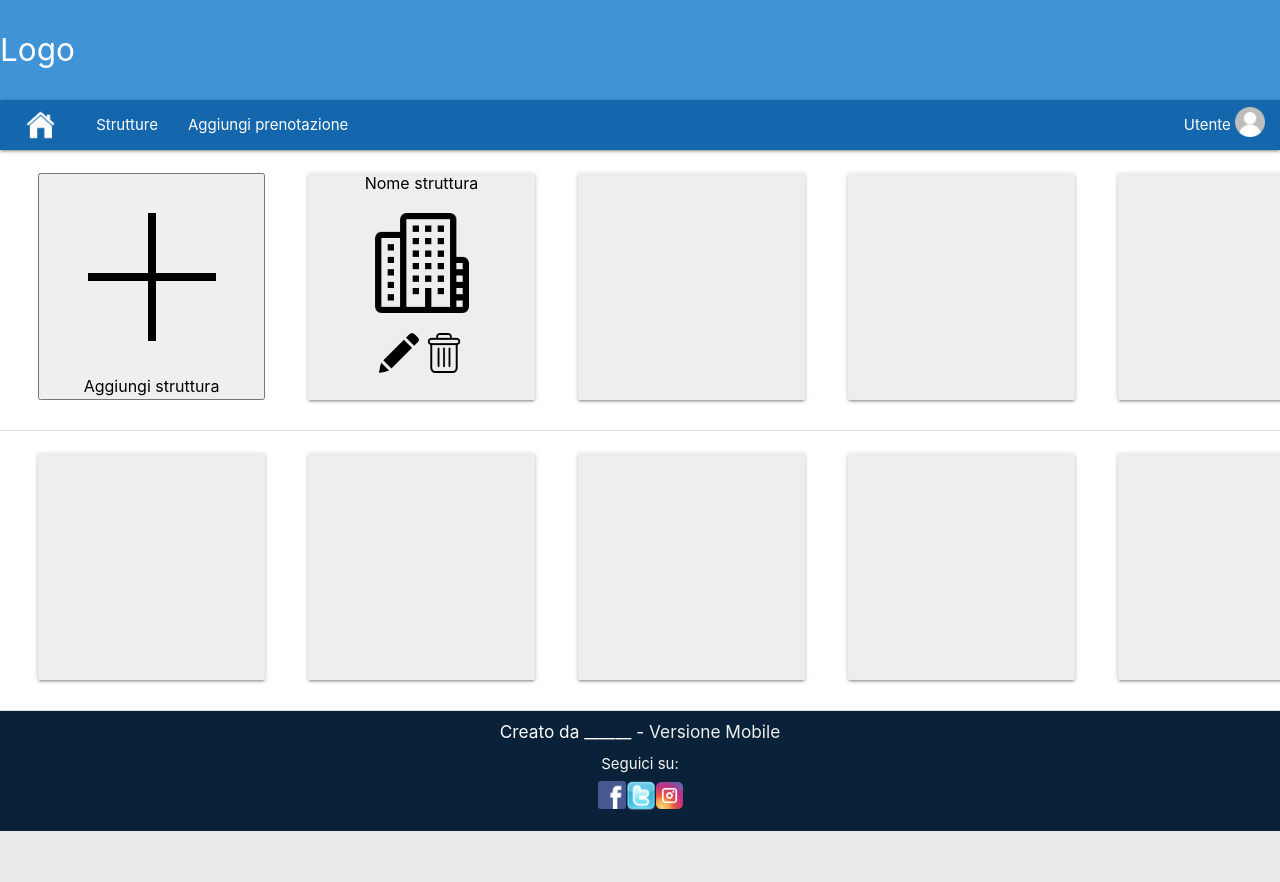
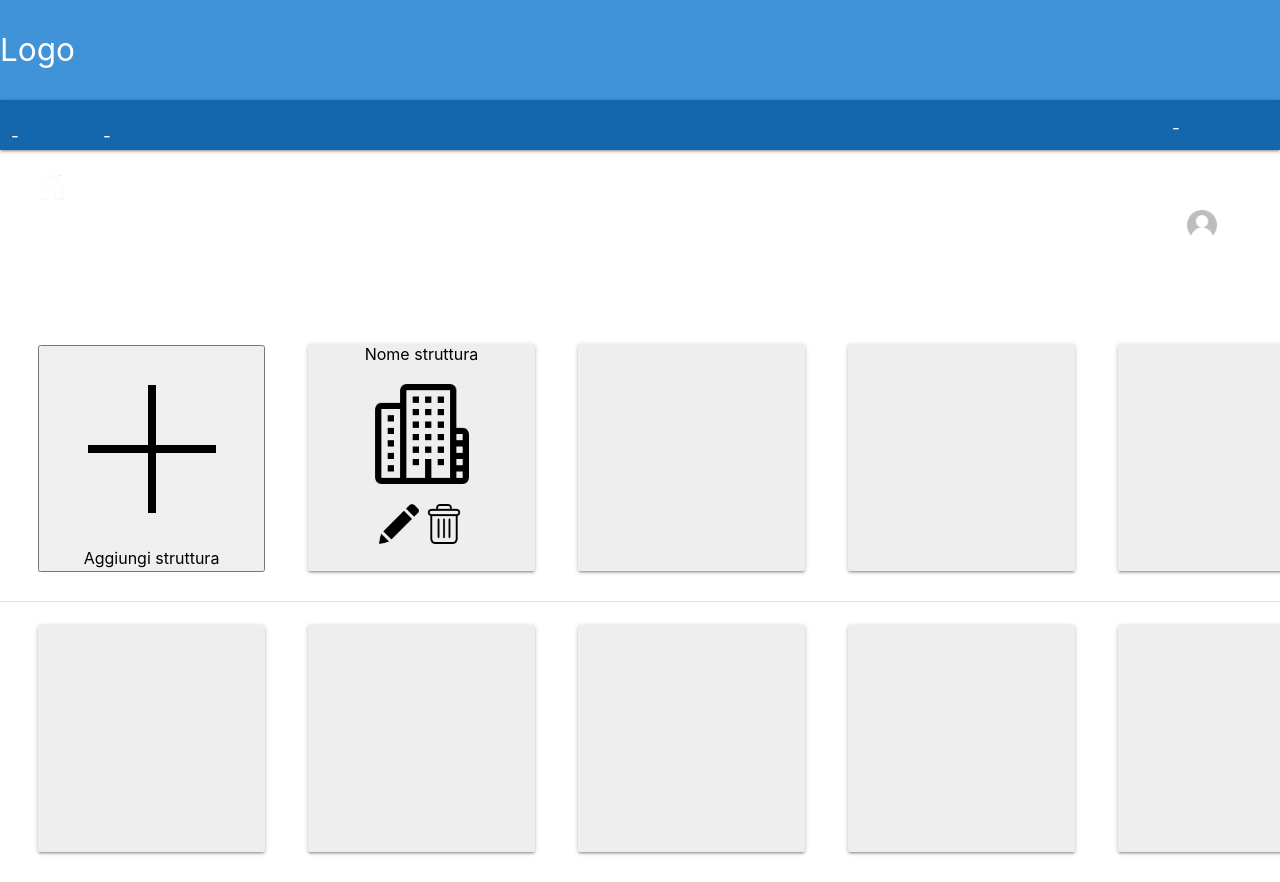
Before and after one commit to andreeamiroslav/kuffy, a PHP site: page /strutture.html in a window 1280 px wide; the page is wider, and only the part inside the window is pictured. Shown: the top 882 px of that part. Before the commit the page ends 831 px from the top of that part, so only its background shows below. Run offline with PHP 8.4, Linux system fonts and the light colour scheme.

Commit message:
Update fogliodistile.css

```diff
--- a/fogliodistile.css
+++ b/fogliodistile.css
@@ -60,6 +60,21 @@
   position: absolute;
   top: 45%;
   transform: translateY(-50%);
+}
+
+#site-info {
+  margin-top: 5%;
+  margin-left: 5%;
+}
+
+li {
+  margin-top: 3%;
+  margin-left: 3%;
+  font-size: 17px;
+}
+
+li:before {
+  content: "-";
 }
 
 #register {
```
